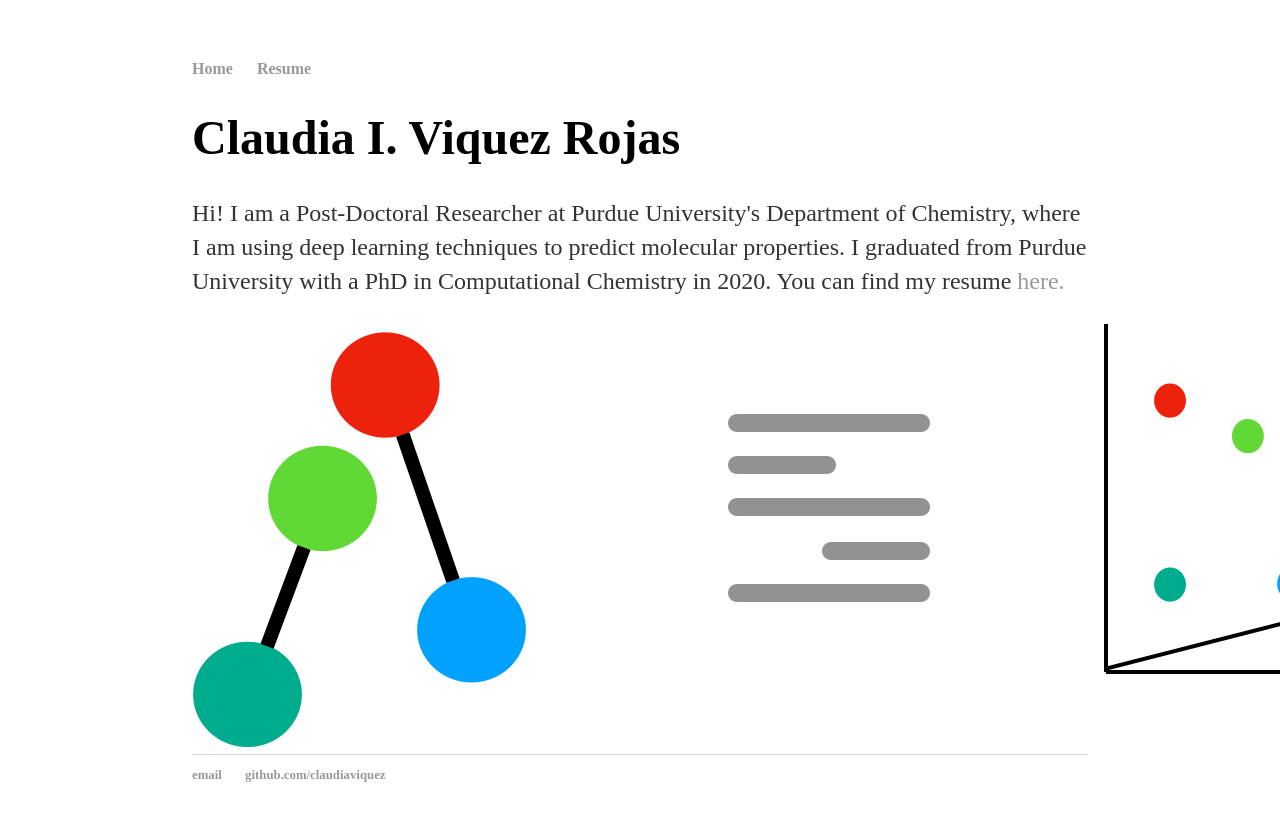
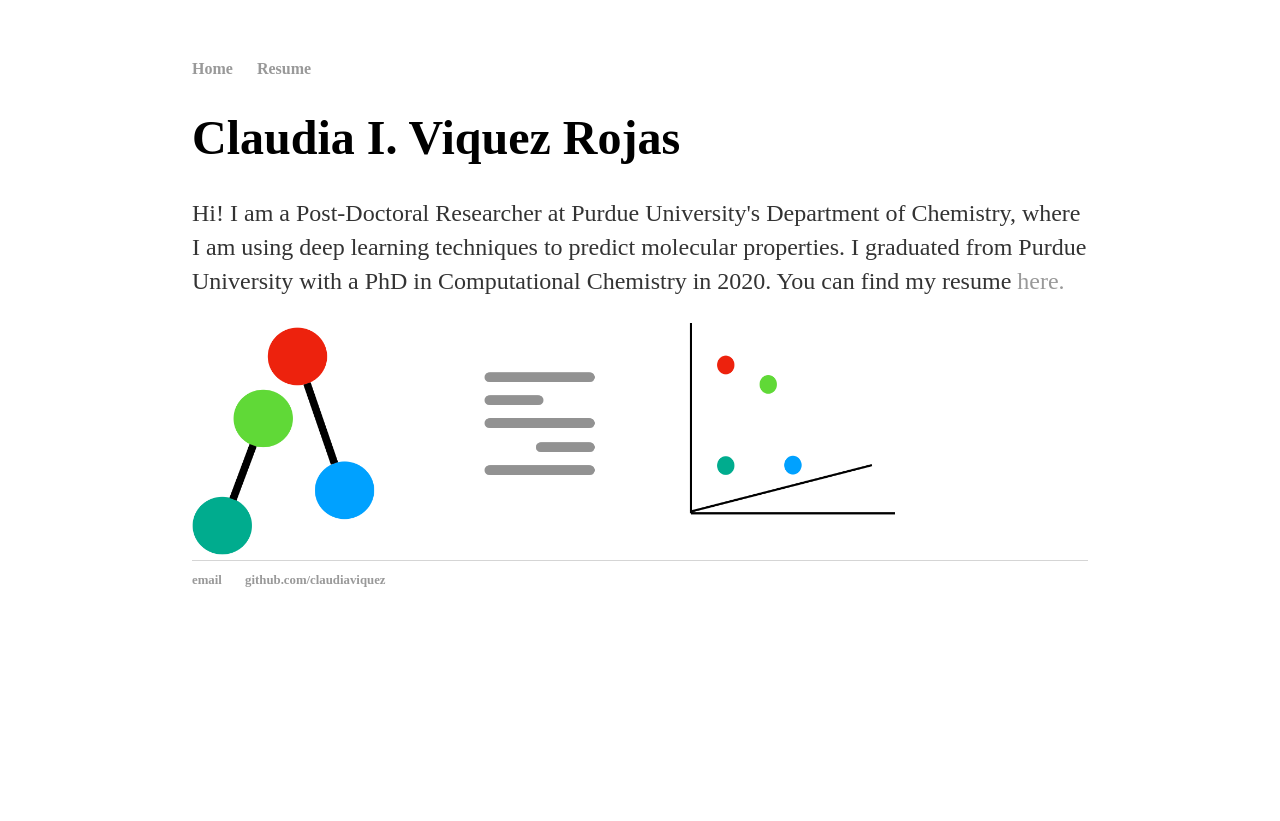
Before and after one commit to claudiaviquez/claudiaviquez.github.io, a Jekyll site: the page built from index.html, in a window 1280 px wide. Shown: the top 821 px of the page. Built offline with Jekyll 4.4.1, drawn with Linux system fonts in a browser that asks for light colours; some web fonts are replaced.

Commit message:
Update index.html

```diff
--- a/index.html
+++ b/index.html
@@ -6,5 +6,5 @@ title: Claudia I. Viquez Rojas
 	<h1>Claudia I. Viquez Rojas</h1>
 	<p>Hi! I am a Post-Doctoral Researcher at Purdue University's Department of Chemistry, where I am using deep learning techniques to predict molecular properties. I graduated from Purdue University with a PhD in Computational Chemistry in 2020.  You can find my resume <a href="/resume">here.</a></p>
 
-	<img src="image.png">
+	<img src="image.png" style="width: 55vw; min-width: 330px;">
 </div><!-- /.blurb -->
```
